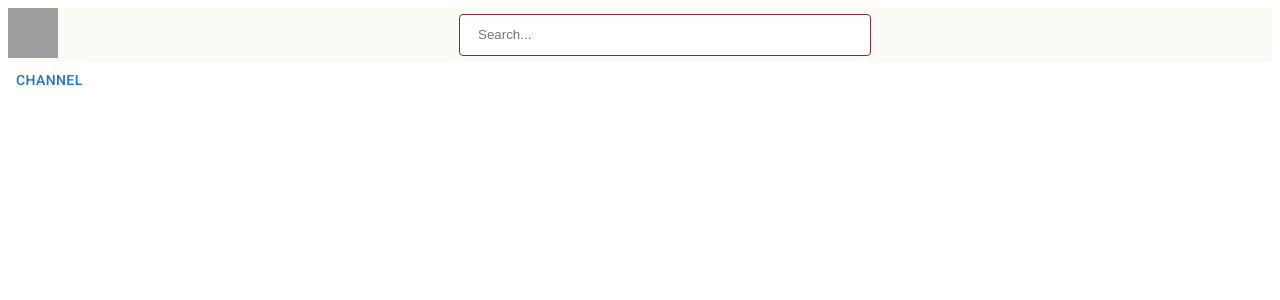
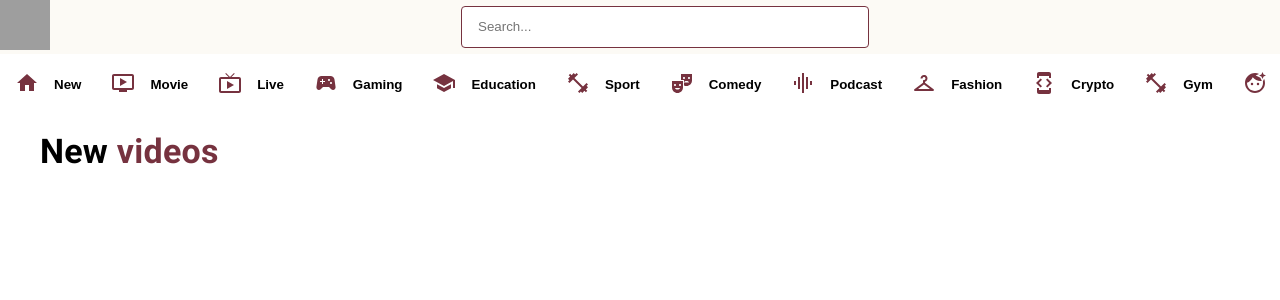
Before and after one commit to zoirovdev/ew-tube, a React (Create React App) app: page / in a window 1280 px wide. Shown: the top 300 px of the page. Built offline with nearby package versions, Linux system fonts and the light colour scheme; grey boxes are pictures that could not be loaded; some icons are missing.

Commit message:
add category component

```diff
--- /dev/null
+++ b/src/components/category/category.jsx
@@ -0,0 +1,17 @@
+import { Stack } from '@mui/material'
+import { category } from '../../constants'
+import { colors } from '../../constants/colors'
+
+const Category = () => {
+    return <Stack direction={'row'} sx={{ overflowX: 'scroll' }}>
+	{category.map(item => (
+	    <button key={item.name} className='category-btn' style={{ borderRadius: '0' }}>
+	       <span style={{ color: colors.secondary, marginRight: '15px' }}>{item.icon}</span>
+	       <span style={{ opacity: '1' }}>{item.name}</span>
+	    </button>
+	))}
+    </Stack>
+}
+
+
+export default Category
--- a/src/components/index.js
+++ b/src/components/index.js
@@ -5,3 +5,4 @@
 export { default as VideoDetail } from './video-detail/video-detail'
 export { default as Search } from './search/search'
 export { default as SearchBar } from './search-bar/search-bar'
+export { default as Category } from './category/category'
--- a/src/components/main/main.jsx
+++ b/src/components/main/main.jsx
@@ -1,11 +1,22 @@
 import { Link } from 'react-router-dom'
-import { Button } from '@mui/material'
+import { Stack, Box, Typography, Container } from '@mui/material'
+import { useState } from 'react'
+import { colors } from '../../constants/colors'
+import { Category } from '../'
 
 const Main = () => {
+    const [selectedCategory, setSelectedCategory] = useState('New')
     return (
-        <Link to={'/channel'}>
-            <Button>Channel</Button>
-        </Link>
+	<Stack>
+	    <Category/>
+	    <Box p={2} sx={{ height: '90vh' }}>
+		<Container maxWidth={"90%"}>
+		    <Typography variant={'h4'} fontWeight={'bold'} mb={2}>
+	    		{ selectedCategory } <span style={{ color: colors.secondary }}>videos</span>
+		    </Typography>
+	    	</Container>
+	    </Box>
+	</Stack>
     )
 }
 
--- a/src/constants/index.js
+++ b/src/constants/index.js
@@ -1 +1,32 @@
+import {
+    Checkroom,
+    DeveloperMode,
+    FaceRetouchingNatural,
+    FitnessCenter,
+    GraphicEq,
+    Home,
+    LiveTv,
+    MusicNote,
+    OndemandVideo,
+    School,
+    SportsEsports,
+    TheaterComedy
+} from '@mui/icons-material'
+
 export const logo = 'https://dynamic.design.com/asset/logo/3d519db4-441e-4fab-b8c1-e0d3534146ba/logo-search-grid-1x?logoTemplateVersion=1&v=638086440065200000&text=star'
+
+export const category = [
+    { name: 'New', icon: <Home/> },
+    { name: 'Movie', icon: <OndemandVideo/> },
+    { name: 'Live', icon: <LiveTv/> },
+    { name: 'Gaming', icon: <SportsEsports/> },
+    { name: 'Education', icon: <School/> },
+    { name: 'Sport', icon: <FitnessCenter/> },
+    { name: 'Comedy', icon: <TheaterComedy/> },
+    { name: 'Podcast', icon: <GraphicEq/> },
+    { name: 'Fashion', icon: <Checkroom/> },
+    { name: 'Crypto', icon: <DeveloperMode/> },
+    { name: 'Gym', icon: <FitnessCenter/> },
+    { name: 'Beauty', icon: <FaceRetouchingNatural/> },
+    { name: 'Music', icon: <MusicNote/> }
+]
--- a/src/index.css
+++ b/src/index.css
@@ -1,5 +1,52 @@
+* {
+    margin: 0;
+    padding: 0;
+    box-sizing: border-box;
+}
+
+::-webkit-scrollbar {
+   width: 0px;
+   height: 1px;
+}
+
+::-webkit-scrollbar-thumb {
+   background-color: rgb(114, 113, 113);
+   border-radius: 10px;
+   height: 200px;
+}
+
+::-webkit-scrollbar-track {
+   background-color: transparent;
+}
+
 .search-bar {
   border: none;
   outline: none;
   width: 350px;
 }
+
+.category-btn {
+  font-weight: bold !important;
+  text-transform: capitalize;
+  display: flex;
+  align-items: center;
+  justify-content: start;
+  cursor: pointer;
+  background: transparent;
+  outline: none;
+  border: none;
+
+  padding: 7px 15px;
+  margin: 10px 0px;
+  border-radius: 20px;
+  transition: all 0.3s ease;
+}
+
+.category-btn:hover {
+  background-color: #76323f !important;
+  color: white !important;
+}
+
+.category-btn:hover span {
+  color: white !important;
+}
```
